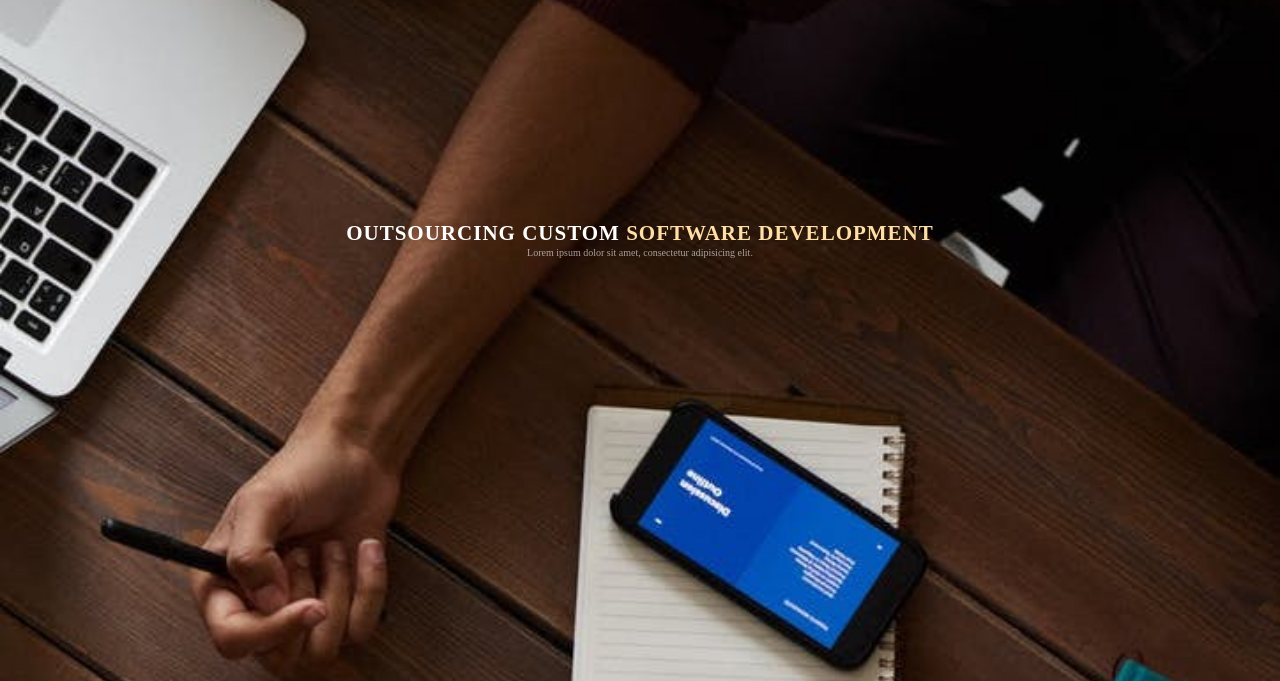
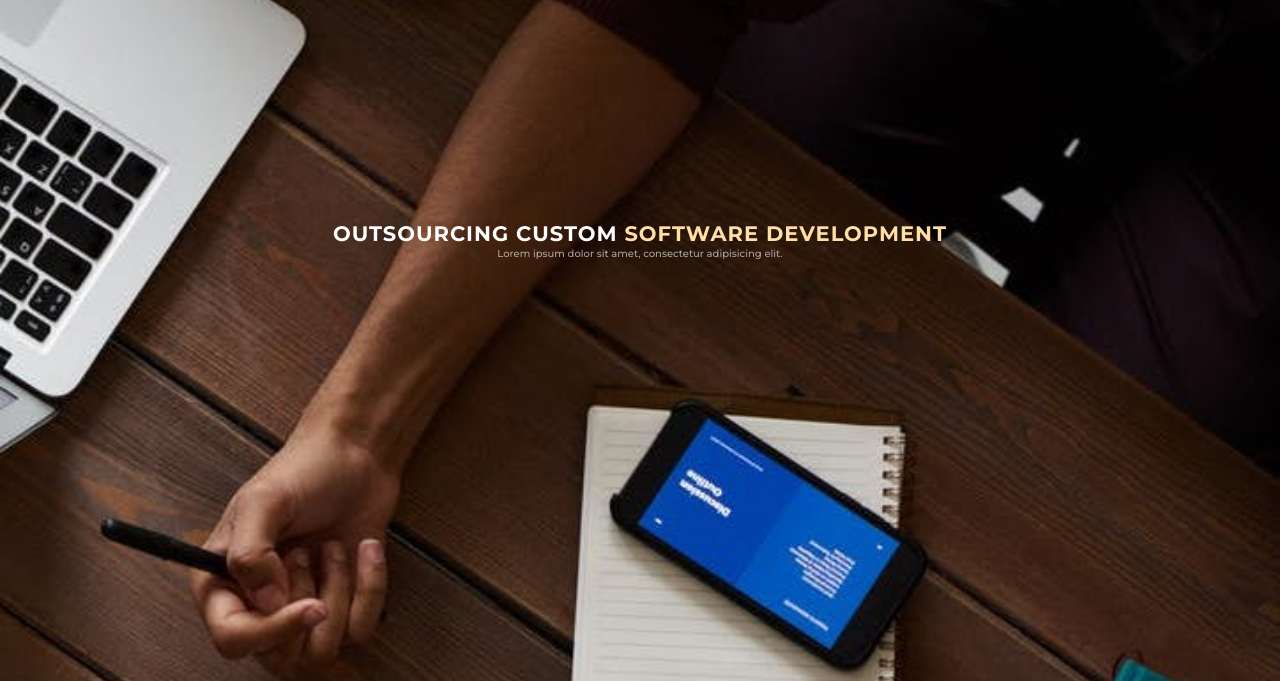
Before and after one commit to ShreyPatel88/ProjectOneWay, a plain HTML site: page index.html in a window 1280 px wide. Shown: the part 119-800 px from the top of the page. Drawn offline with Linux system fonts and the light colour scheme.

Commit message:
added font

```diff
--- a/style.css
+++ b/style.css
@@ -1,7 +1,7 @@
 @import url('https://fonts.googleapis.com/css?family=Montserrat:100,100i,200,200i,300,300i,400,400i,500,500i,600,600i,700,700i,800,800i,900,900i&display=swap');
 
 *{
-    font-family: Montserrat-Regular;
+    font-family: 'Montserrat', sans-serif;
     margin: 0;
     padding: 0;
 
```
